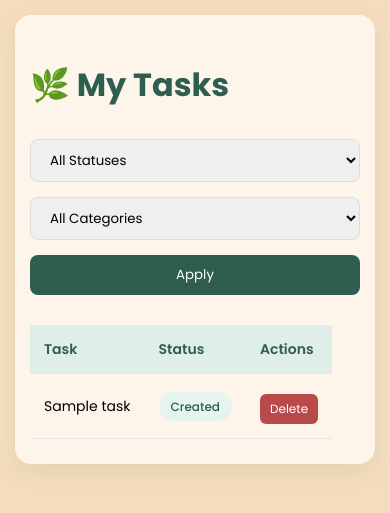
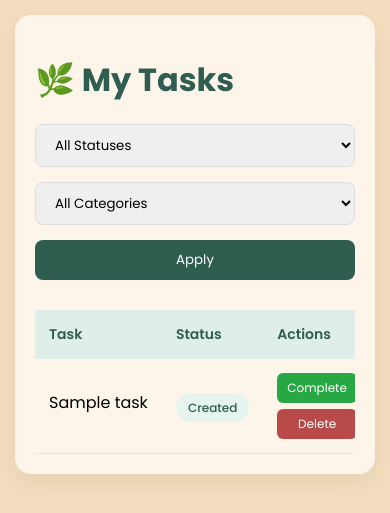
Before and after one commit to Dapsen101/TAMAN-Task-Manager, a Django app: page /view-tasks/ in a window 390 px wide. Shown: the top 513 px of the page. Run offline with Django 5.2, Linux system fonts and the light colour scheme; a user stored in the database is signed in; tables that the repository leaves empty hold one stand-in row (values such as "Sample post"); parts of the project's set-up code (start-up, migrations or seed data) failed here and were passed over.

Commit message:
Final commit

```diff
--- a/taman_manager/templates/create_task.html
+++ b/taman_manager/templates/create_task.html
@@ -220,7 +220,7 @@ textarea.form-control {
     <div class="container-fluid">
 
       <a class="navbar-brand fw-bold" href="#" style="color:#14532D;">
-        TVMVN
+        TAMAN
       </a>
 
       <button class="navbar-toggler border-0" type="button"
--- a/taman_manager/templates/dashboard.html
+++ b/taman_manager/templates/dashboard.html
@@ -331,7 +331,7 @@
             class="navbar-brand"
             href="#"
             style="color: #14532d; font-weight: 700; font-size: 24px"
-            >ZETOUT</a
+            >TAMAN</a
           >
 
           <button
--- a/taman_manager/templates/registration/login.html
+++ b/taman_manager/templates/registration/login.html
@@ -13,7 +13,7 @@
     <link
         href="https://fonts.googleapis.com/css2?family=Baloo+Bhaijaan+2:wght@400..800&family=Montserrat:ital,wght@0,100..900;1,100..900&display=swap"
         rel="stylesheet">
-    <title>Zetout|Login</title>
+    <title>TAMAN|Login</title>
 </head>
 
 <body>
@@ -22,8 +22,8 @@
             <div class="row">
                 <div class="col">
                     <div class="LogoDiv">
-                        <h1 class="LogoText">ZETOUT</h1>
-                        <p class="Header">ZETOUT</p>
+                        <h1 class="LogoText">TAMAN</h1>
+                        <p class="Header">TAMAN</p>
                         <p class="details">Please fill in your details correctly and carefully to access your account.
                         </p>
                     </div>
--- a/taman_manager/templates/view_task.html
+++ b/taman_manager/templates/view_task.html
@@ -1,4 +1,4 @@
-<!DOCTYPE html>
+ <!DOCTYPE html>
 <html lang="en">
 <head>
     {% load static %}
@@ -17,6 +17,7 @@
             --light-green: #dfeee8;
             --text-muted: #6b7280;
             --danger: #b84a4a;
+            --success: #28a745;
         }
 
         body {
@@ -35,10 +36,10 @@
             border-radius: 16px;
             box-shadow: 0 8px 25px rgba(0,0,0,0.06);
             box-sizing: border-box;
-    }
+        }
 
         h1 {
-            margin-bottom: 30px;
+            margin-bottom: 20px;
             color: var(--deep-green);
         }
 
@@ -56,17 +57,11 @@
             font-family: inherit;
         }
 
-        select:focus {
-            outline: none;
-            border-color: var(--deep-green);
-        }
-
         button {
             background: var(--deep-green);
             color: white;
             border: none;
             cursor: pointer;
-            transition: 0.2s ease;
         }
 
         button:hover {
@@ -76,7 +71,6 @@
         table {
             width: 100%;
             border-collapse: collapse;
-            /* table-layout: fixed; */
         }
 
         thead {
@@ -104,12 +98,11 @@
         }
 
         .task-name {
-            max-width: 250px;
+            max-width: 200px;
             display: inline-block;
             white-space: nowrap;
             overflow: hidden;
             text-overflow: ellipsis;
-            vertical-align: middle;
         }
 
         .task-name.expanded {
@@ -123,7 +116,6 @@
             cursor: pointer;
             font-size: 12px;
             margin-left: 6px;
-            padding: 0;
         }
 
         .badge {
@@ -152,14 +144,23 @@
             padding: 6px 10px;
             font-size: 12px;
             border-radius: 6px;
-            background: var(--soft-green);
-            color: white;
             border: none;
             cursor: pointer;
+            color: white;
+        }
+
+        .btn-complete {
+            background: var(--success);
         }
 
         .btn-danger {
             background: var(--danger);
+        }
+
+        .actions {
+            display: flex;
+            gap: 6px;
+            flex-wrap: wrap;
         }
 
         .empty {
@@ -168,15 +169,11 @@
             color: var(--text-muted);
         }
 
-
         @media (max-width: 768px) {
             body {
-                padding: 20px 10px;
+                padding: 15px;
             }
 
-            .container {
-                padding: 25px 15px;
-            }
             .filters {
                 flex-direction: column;
             }
@@ -185,27 +182,8 @@
             .filters button {
                 width: 100%;
             }
-
-            table {
-                font-size: 14px;
-                table-layout: fixed;
-            }
-
-            .btn-small {
-                width: 100%;
-                margin-top: 6px;
-            }
-        }
-
-        @media (max-width: 768px) {
-
-            body {
-                padding: 15px;
-            }
-
             table {
                 display: block;
-                width: 100%;
                 overflow-x: auto;
             }
 
@@ -214,7 +192,11 @@
             }
 
             .task-name {
-                max-width: 90px;
+                max-width: 140px;
+            }
+
+            .actions {
+                flex-direction: column;
             }
 
             .btn-small {
@@ -225,6 +207,7 @@
 </head>
 
 <body>
+
 <div class="container">
 
     <h1>🌿 My Tasks</h1>
@@ -259,10 +242,10 @@
                 <th>Actions</th>
             </tr>
         </thead>
+
         <tbody>
             {% for task in tasks %}
             <tr>
-
                 <td>
                     <span class="task-name">{{ task.name }}</span>
                     {% if task.name|length > 40 %}
@@ -281,16 +264,33 @@
                 </td>
 
                 <td>
-                    <form method="POST" action="{% url 'delete_task' task.id %}">
-                        {% csrf_token %}
-                        <button type="submit" class="btn-small btn-danger">Delete</button>
-                    </form>
+                    <div class="actions">
+
+                        {% if task.status != 'Completed' %}
+                        <form method="POST" action="{% url 'update_status' task.id %}">
+                            {% csrf_token %}
+                            <input type="hidden" name="status" value="Completed">
+                            <button type="submit" class="btn-small btn-complete">
+                                Complete
+                            </button>
+                        </form>
+                        {% endif %}
+
+                        <form method="POST" action="{% url 'delete_task' task.id %}">
+                            {% csrf_token %}
+                            <button type="submit" class="btn-small btn-danger"
+                                onclick="return confirm('Delete this task?')">
+                                Delete
+                            </button>
+                        </form>
+
+                    </div>
                 </td>
-
             </tr>
             {% endfor %}
         </tbody>
     </table>
+
     {% else %}
         <div class="empty">
             No tasks yet. Go create something productive 😌
@@ -298,7 +298,6 @@
     {% endif %}
 
 </div>
-
 <script>
 function toggleTaskName(btn) {
     const span = btn.previousElementSibling;
```
Also changed, not shown: taman_manager/taman_manager/settings.py (+26 -110 lines), README.md (added).
